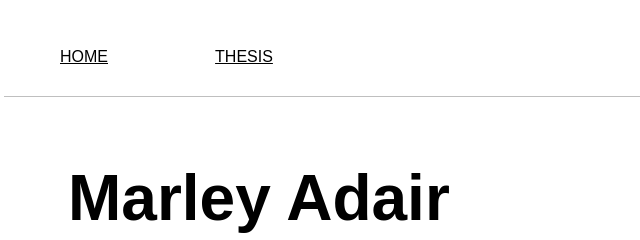
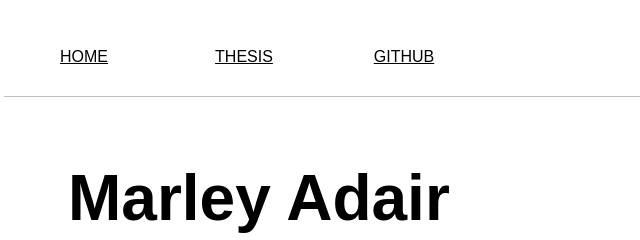
Before and after one commit to StellatedCUBE/stellatedcube.github.io, a plain HTML site: page index.html in a window 1280 px wide. Shown: the full height of the page, 60-700 px from the left. Drawn offline with Linux system fonts and the light colour scheme.

Commit message:
Add Github link

```diff
--- a/index.html
+++ b/index.html
@@ -8,6 +8,7 @@
 		<nav>
 			<a href="index.html">home</a>
 			<a href="thesis.html">thesis</a>
+			<a href="//github.com/StellatedCUBE">Github</a>
 		</nav>
 		<article id=main>
 			<h1 class=huge>Marley Adair</h1>
```
Also changed, not shown: thesis.html (+1 -0 lines).
